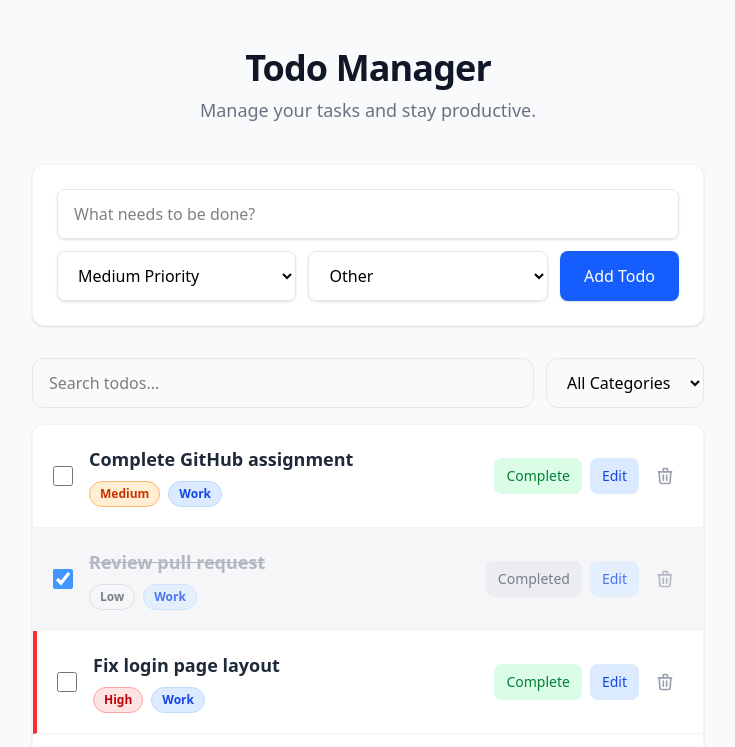
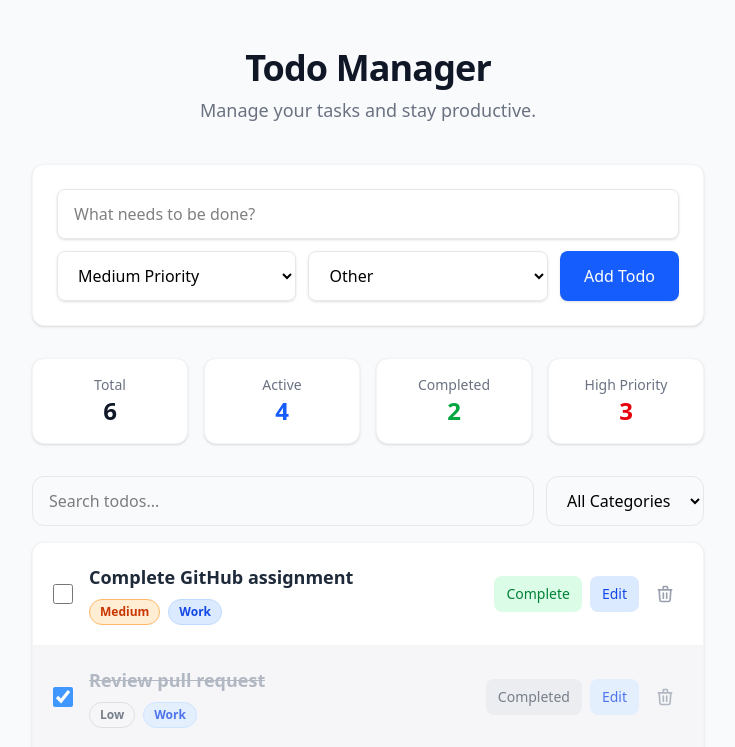
Before and after one commit to barivivek12/todo-app, a React (Vite) app: page / in a window 1280 px wide. Shown: the top 747 px of the page, without its empty margins (272-1007 px from the left). Built offline with nearby package versions, Linux system fonts and the light colour scheme.

Commit message:
Add todo statistics

```diff
--- a/src/App.jsx
+++ b/src/App.jsx
@@ -86,6 +86,21 @@ function App() {
     )
   }
 
+  // Todo statistics
+  const totalTodos = todos.length
+
+  const completedTodos = todos.filter(
+    (todo) => todo.completed
+  ).length
+
+  const activeTodos = todos.filter(
+    (todo) => !todo.completed
+  ).length
+
+  const highPriorityTodos = todos.filter(
+    (todo) => todo.priority === 'High'
+  ).length
+
   return (
     <div className="min-h-screen bg-gray-50 py-12 px-4 sm:px-6 lg:px-8">
       <div className="max-w-2xl mx-auto">
@@ -103,6 +118,37 @@ function App() {
           <TodoForm onAddTodo={addTodo} />
         </div>
 
+        {/* Todo Statistics */}
+        <div className="grid grid-cols-2 sm:grid-cols-4 gap-4 mb-8">
+          <div className="bg-white rounded-xl shadow-sm border border-gray-100 p-4 text-center">
+            <p className="text-sm text-gray-500">Total</p>
+            <p className="text-2xl font-bold text-gray-900">
+              {totalTodos}
+            </p>
+          </div>
+
+          <div className="bg-white rounded-xl shadow-sm border border-gray-100 p-4 text-center">
+            <p className="text-sm text-gray-500">Active</p>
+            <p className="text-2xl font-bold text-blue-600">
+              {activeTodos}
+            </p>
+          </div>
+
+          <div className="bg-white rounded-xl shadow-sm border border-gray-100 p-4 text-center">
+            <p className="text-sm text-gray-500">Completed</p>
+            <p className="text-2xl font-bold text-green-600">
+              {completedTodos}
+            </p>
+          </div>
+
+          <div className="bg-white rounded-xl shadow-sm border border-gray-100 p-4 text-center">
+            <p className="text-sm text-gray-500">High Priority</p>
+            <p className="text-2xl font-bold text-red-600">
+              {highPriorityTodos}
+            </p>
+          </div>
+        </div>
+
         <TodoList
           todos={todos}
           onToggleTodo={toggleTodo}
```
